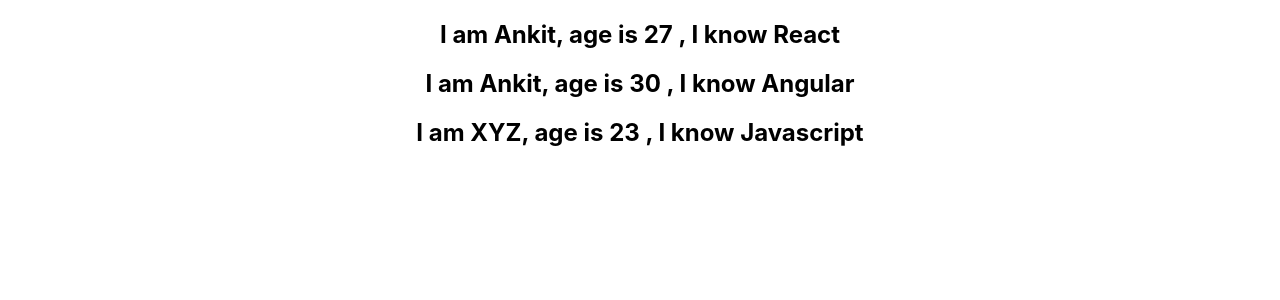
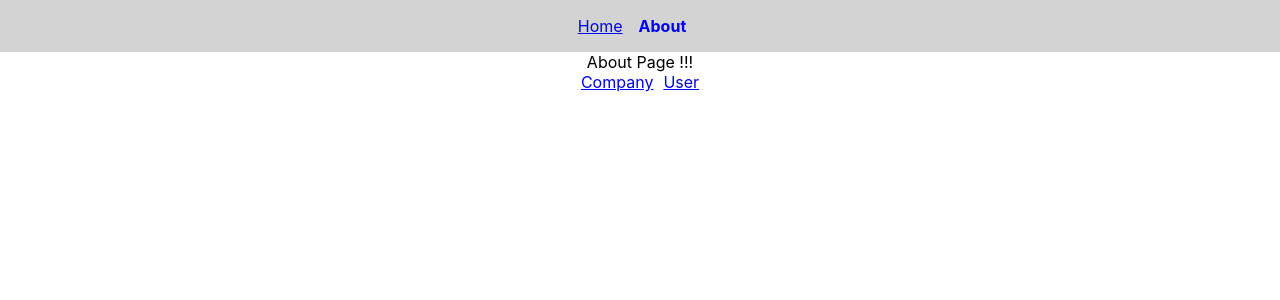
Before and after one commit to insanisbrain/ReactB8-javascript, a React (Create React App) app in the folder my-app/: page /about in a window 1280 px wide. Shown: the top 300 px of the page. Built offline with nearby package versions, Linux system fonts and the light colour scheme.

Commit message:
Nested Routing in React Project

```diff
--- a/my-app/src/App.js
+++ b/my-app/src/App.js
@@ -1,16 +1,26 @@
 import './App.css';
 import React from 'react';
-import DataFetching from './components/useReducer/DataFetching';
-import FocusInput from './components/useRef/FocusInput';
-import Counter from './components/useMemo/Counter';
-import List from './components/KeyList/List';
+import Navbar from './components/RoutingComponents/Navbar';
+import { Route, Routes } from 'react-router-dom';
+import Home from './components/RoutingComponents/Home';
+import About from './components/RoutingComponents/About';
+import Company from './components/RoutingComponents/Company';
+import User from './components/RoutingComponents/User';
 
 function App() {
   return (
     <div className="App">
-      {/* <Counter /> */}
-      <List />
+      <Navbar />
+
+      <Routes>
+        <Route path="home" element={<Home />}></Route>
+        <Route path="about" element={<About />}>
+          <Route path="company" element={<Company />}></Route>
+          <Route path="user" element={<User />}></Route>
+        </Route>
+      </Routes>
     </div>
+
   );
 }
 
--- a/my-app/src/components/RoutingComponents/About.js
+++ b/my-app/src/components/RoutingComponents/About.js
@@ -1,5 +1,5 @@
 import React from 'react'
-import { useNavigate } from 'react-router-dom'
+import { Link, Outlet, useNavigate } from 'react-router-dom'
 
 const About = () => {
 
@@ -9,7 +9,13 @@
     <div>
       About Page !!!
       {/* <button onClick={() => navigate('order-summary')}>Place Order</button> */}
-
+      <div>
+        <Link style={{ marginRight: '10px' }} to="/about/company">Company</Link>
+        <Link to="/about/user">User</Link>
+      </div>
+      <div>
+        <Outlet />
+      </div>
     </div>
   )
 }
--- /dev/null
+++ b/my-app/src/components/RoutingComponents/Company.js
@@ -0,0 +1,9 @@
+import React from 'react'
+
+const Company = () => {
+  return (
+    <div>Hello, Company</div>
+  )
+}
+
+export default Company
--- a/my-app/src/components/RoutingComponents/Navbar.js
+++ b/my-app/src/components/RoutingComponents/Navbar.js
@@ -8,7 +8,7 @@
     //   <Link to="/about">About</Link>
     // </nav>
     <nav>
-      <NavLink to="/">Posts</NavLink>
+      <NavLink to="/">Home</NavLink>
       <NavLink to="/about">About</NavLink>
     </nav>
   )
--- /dev/null
+++ b/my-app/src/components/RoutingComponents/User.js
@@ -0,0 +1,9 @@
+import React from 'react'
+
+const User = () => {
+  return (
+    <div>Hello, USER</div>
+  )
+}
+
+export default User
```
